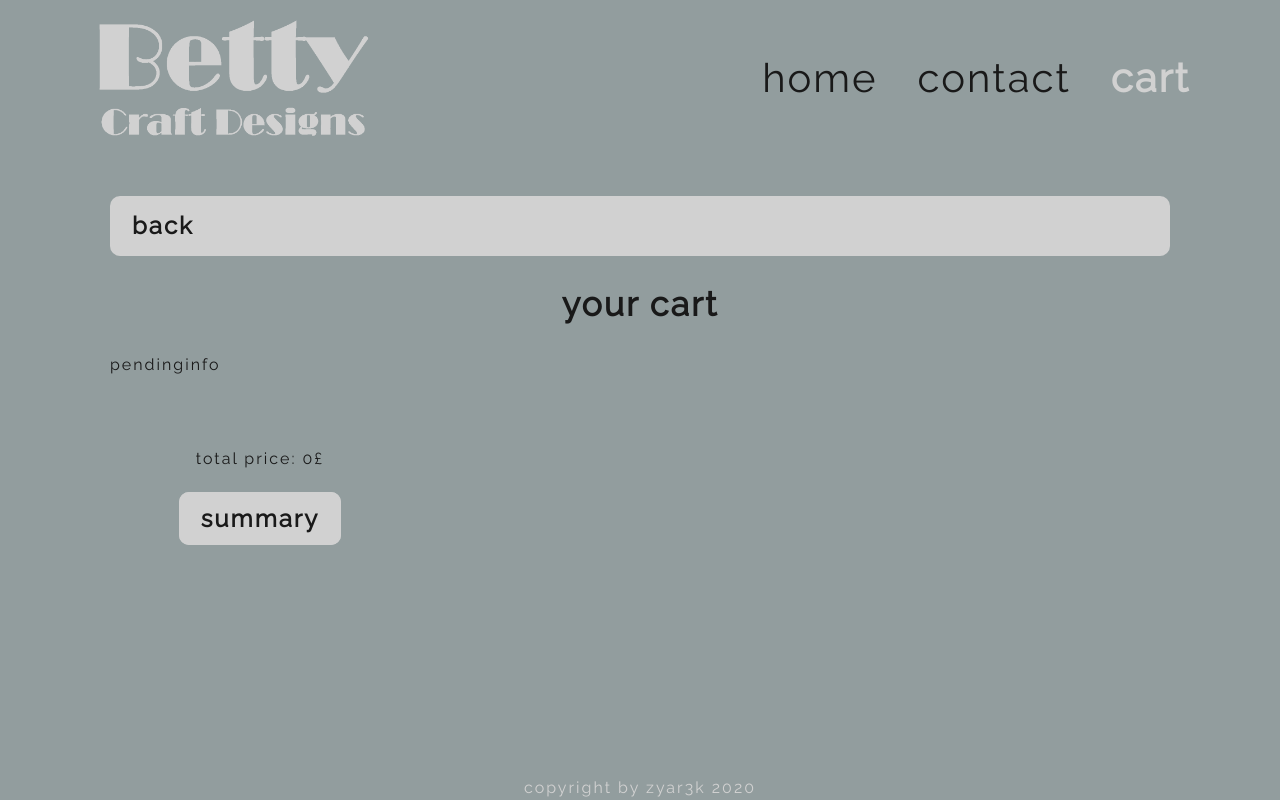
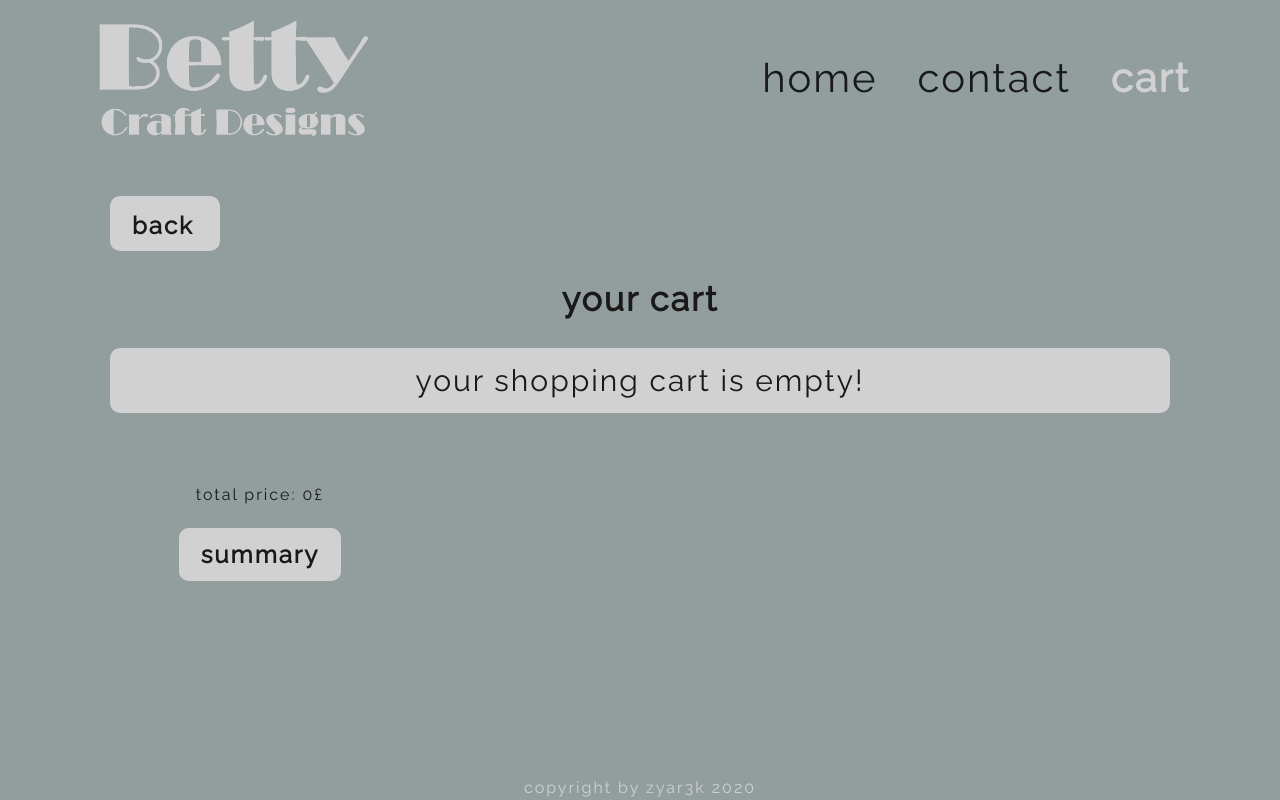
Before and after one commit to Zyar3k/online_shop_bcd, a React (Create React App) app in the folder client/: page /cart in a window 1280 px wide. Built offline with nearby package versions, Linux system fonts and the light colour scheme.

Commit message:
Edit pending info

```diff
--- a/client/src/components/common/ButtonBack/ButtonBack.js
+++ b/client/src/components/common/ButtonBack/ButtonBack.js
@@ -6,7 +6,7 @@ class ButtonBack extends React.Component {
   render() {
 
     return(
-      <span className='buttonNext' onClick={this.props.history.goBack}>
+      <span className='buttonBack' onClick={this.props.history.goBack}>
         back
       </span>
     );
--- a/client/src/components/common/ButtonBack/ButtonBack.scss
+++ b/client/src/components/common/ButtonBack/ButtonBack.scss
@@ -1,7 +1,10 @@
 @import '../../../styles/settings.scss';
 
-.buttonNext {
+.buttonBack {
   margin: 0;
+  padding: 10px 20px;
+  max-width: 110px;
+  max-height: 55px;
   font-size: $base-size*2;
   background: $font-color-hover;
   border: 2px solid $font-color-hover;
--- a/client/src/components/common/CartLink/CartLink.scss
+++ b/client/src/components/common/CartLink/CartLink.scss
@@ -8,13 +8,13 @@
   align-self: center;
   margin: 0;
   padding: 0;
-  width: 25px;
-  height: 25px;
+  width: 26px;
+  height: 26px;
   position: absolute;
   background: $font-color;
   color: white;
   right: -6px;
-  transform: translate(100%, 15%);
+  transform: translate(-145%, 86%);
   font-size: $base-size*1.5;
   border-radius: 50%;
 	font-weight: bold;
--- a/client/src/components/common/PendingInfo/PendingInfo.js
+++ b/client/src/components/common/PendingInfo/PendingInfo.js
@@ -1,19 +1,15 @@
 import React from 'react';
-
+import './PendingInfo.scss'
 
 // to do!! cart, products, product
 
+const PendingInfo = ({...otherProps}) => {
 
-class PendingInfo extends React.Component {
+  return(
+    <div {...otherProps} className='pendingInfo' >
 
-  render(){
-
-    return(
-        <div>
-          PendingInfo
-        </div>
-    );
-  };
+    </div>
+  );
 };
 
 export default PendingInfo;
--- /dev/null
+++ b/client/src/components/common/PendingInfo/PendingInfo.scss
@@ -0,0 +1,9 @@
+@import '../../../styles/settings.scss';
+
+.pendingInfo {
+  background: $font-color-hover;
+  padding: 10px;
+  text-align: center;
+  font-size: $base-size*2.5;
+  border-radius: $radius;
+}
--- a/client/src/components/features/Cart/Cart.js
+++ b/client/src/components/features/Cart/Cart.js
@@ -50,7 +50,7 @@ class Cart extends React.Component {
               removeProduct={this.removeProduct}
             />)
             :
-            <PendingInfo />}
+            <PendingInfo>Your shopping cart is empty!</PendingInfo>}
           </div>
           <div className='summaryWrapper'>
             <div className='totalPrice'>Total Price: {price}£</div>
--- a/client/src/components/features/Product/Product.js
+++ b/client/src/components/features/Product/Product.js
@@ -57,9 +57,9 @@ class Product extends React.Component {
     } else if(request.pending === true || request.success === null) {
       return <Loader />
     } else if(request.pending === false && request.error !== null) {
-      return <PendingInfo />
+      return <PendingInfo>{request.error}</PendingInfo>
     } else if(request.pending === false && request.success === true && products.length === 0) {
-      return <PendingInfo />
+      return <PendingInfo>no products available</PendingInfo>
     }
   };
 };
--- a/client/src/components/features/Products/Products.js
+++ b/client/src/components/features/Products/Products.js
@@ -19,9 +19,9 @@ class Products extends React.Component {
     } else if(request.pending === true || request.success === null) {
       return <Loader />
     } else if(request.pending === false && request.error !== null) {
-      return <PendingInfo />
+      return <PendingInfo>{request.error}</PendingInfo>
     } else if(request.pending === false && request.success === true && products.length === 0) {
-      return <PendingInfo />
+      return <PendingInfo>no products available</PendingInfo>
     }
   };
 };
```
